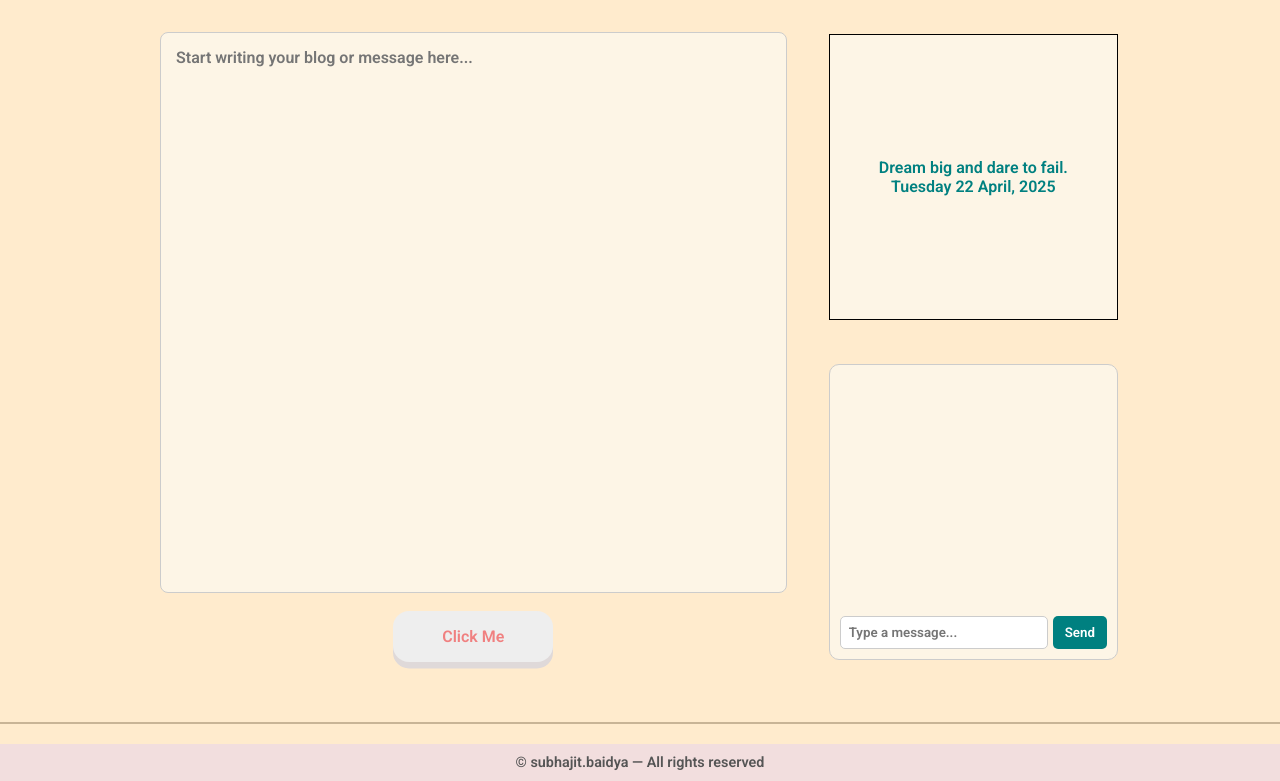
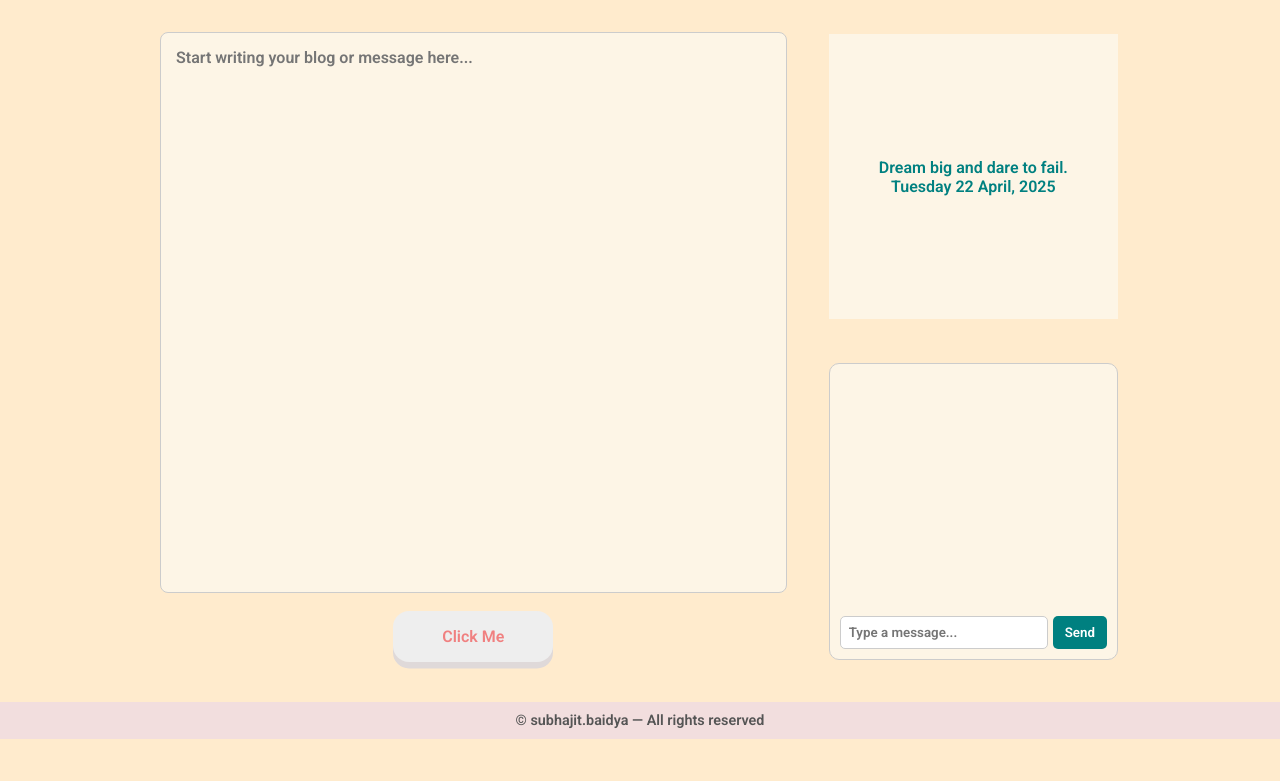
Before and after one commit to subhajitbaidya/diary, a plain HTML site: page index.html in a window 1280 px wide. Shown: the part 98-879 px from the top of the page. After the commit the page ends 837 px from the top, so only its background shows below. Drawn offline with Linux system fonts and the light colour scheme.

Commit message:
changes in layout

```diff
--- a/index.html
+++ b/index.html
@@ -47,7 +47,6 @@
 
   </main>
 
-  <hr>
   <footer>
     <p>&copy; subhajit.baidya — All rights reserved</p>
   </footer>
--- a/styles.css
+++ b/styles.css
@@ -77,7 +77,6 @@ main {
   display: flex;
   align-items: center;
   flex-direction: column;
-  border: 1px solid black;
   justify-content: center;
 }
 .agent {
```
